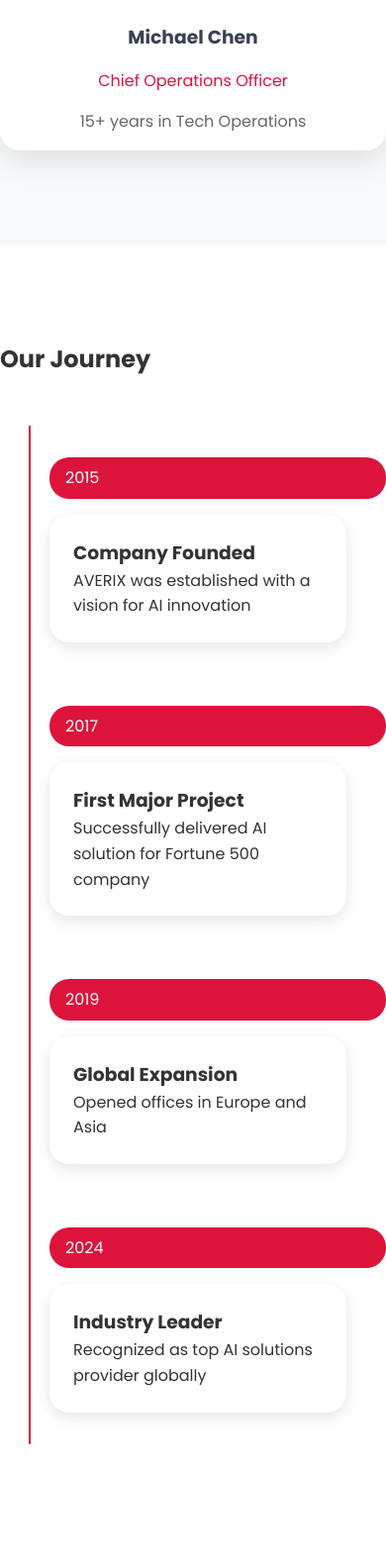
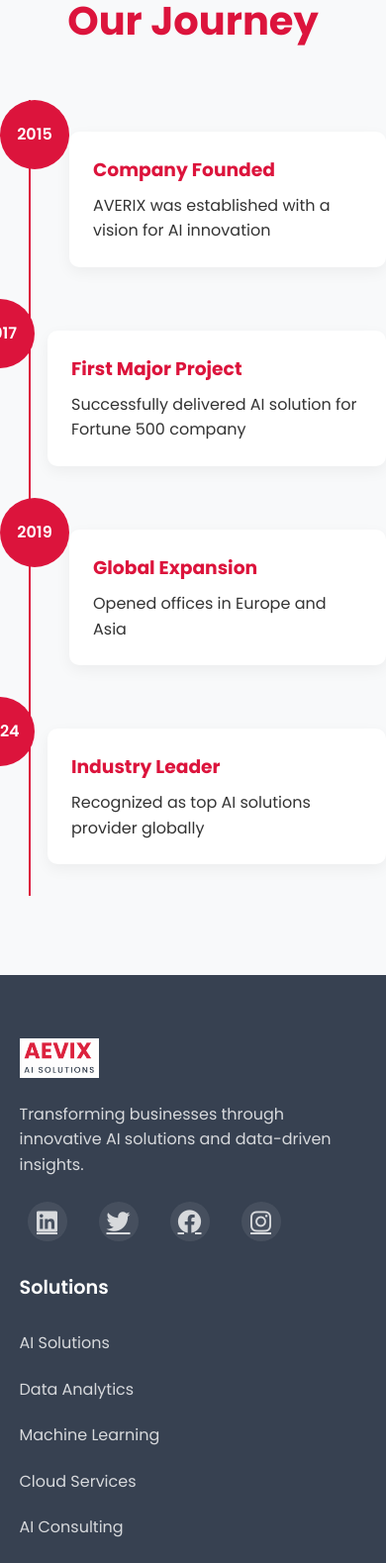
Before and after one commit to Dan-445/AEVIX-DEMO, a PHP site: page /about.html in a window 390 px wide. Shown: the part 4689-6268 px from the top of the page at 99% size. Run offline with PHP 8.4, Linux system fonts and the light colour scheme.

Commit message:
Initial commit: AEVIX website demo

```diff
--- a/css/about.css
+++ b/css/about.css
@@ -1,6 +1,8 @@
 /* Hero Section */
 .hero-section {
-    background: linear-gradient(135deg, var(--gunmetal) 0%, var(--gunmetal-light) 100%);
+    background: linear-gradient(rgba(0, 0, 0, 0.7), rgba(0, 0, 0, 0.7)), url('../images/about/hero-bg.jpg');
+    background-size: cover;
+    background-position: center;
     color: white;
     padding: 8rem 0;
     text-align: center;
@@ -9,14 +11,13 @@
 .hero-section h1 {
     font-size: 3.5rem;
     margin-bottom: 1rem;
-    background: linear-gradient(45deg, #fff, var(--primary-color));
-    -webkit-background-clip: text;
-    -webkit-text-fill-color: transparent;
+    animation: fadeInUp 1s ease;
 }
 
-.subtitle {
-    font-size: 1.2rem;
+.hero-section .subtitle {
+    font-size: 1.5rem;
     opacity: 0.9;
+    animation: fadeInUp 1s ease 0.2s;
 }
 
 /* Story Section */
@@ -119,8 +120,8 @@
 
 /* Team Section */
 .team-section {
-    padding: 6rem 0;
-    background: #f8f9fa;
+    padding: 5rem 0;
+    background: white;
 }
 
 .team-section h2 {
@@ -132,85 +133,121 @@
 
 .team-grid {
     display: grid;
-    grid-template-columns: repeat(auto-fit, minmax(250px, 1fr));
-    gap: 2rem;
-    margin-top: 3rem;
+    grid-template-columns: repeat(3, 1fr);
+    gap: 3rem;
 }
 
 .team-member {
-    background: white;
-    border-radius: 20px;
-    overflow: hidden;
-    box-shadow: 0 10px 30px rgba(0,0,0,0.1);
+    text-align: center;
     transition: transform 0.3s ease;
 }
 
 .team-member:hover {
-    transform: translateY(-5px);
+    transform: translateY(-10px);
 }
 
 .team-member img {
-    width: 100%;
-    height: 300px;
+    width: 200px;
+    height: 200px;
+    border-radius: 50%;
+    margin-bottom: 1.5rem;
     object-fit: cover;
 }
 
 .team-member h3 {
-    margin: 1rem;
-    color: var(--gunmetal);
+    font-size: 1.5rem;
+    margin-bottom: 0.5rem;
 }
 
-.position {
+.team-member .position {
     color: var(--primary-color);
-    margin: 0 1rem;
+    font-weight: 500;
+    margin-bottom: 0.5rem;
 }
 
-.bio {
-    margin: 1rem;
-    color: #666;
+.team-member .bio {
+    color: var(--text-color);
+    font-size: 0.9rem;
 }
 
 /* Timeline Section */
 .timeline-section {
-    padding: 6rem 0;
+    padding: 5rem 0;
+    background: #f8f9fa;
+}
+
+.timeline-section h2 {
+    text-align: center;
+    font-size: 2.5rem;
+    margin-bottom: 3rem;
+    color: var(--primary-color);
 }
 
 .timeline {
     position: relative;
     max-width: 800px;
-    margin: 3rem auto;
+    margin: 0 auto;
 }
 
 .timeline::before {
     content: '';
     position: absolute;
+    width: 2px;
+    background: var(--primary-color);
+    top: 0;
+    bottom: 0;
     left: 50%;
     transform: translateX(-50%);
-    width: 2px;
-    height: 100%;
-    background: var(--primary-color);
 }
 
 .timeline-item {
-    display: flex;
-    justify-content: center;
     padding: 2rem 0;
+    position: relative;
+    width: 50%;
+    animation: fadeInUp 1s ease;
+}
+
+.timeline-item:nth-child(odd) {
+    left: 0;
+    padding-right: 3rem;
+}
+
+.timeline-item:nth-child(even) {
+    left: 50%;
+    padding-left: 3rem;
 }
 
 .year {
+    position: absolute;
+    width: 70px;
+    height: 70px;
     background: var(--primary-color);
+    border-radius: 50%;
     color: white;
-    padding: 0.5rem 1rem;
-    border-radius: 20px;
-    margin: 0 2rem;
+    text-align: center;
+    line-height: 70px;
+    font-weight: 600;
+    top: 0;
+}
+
+.timeline-item:nth-child(odd) .year {
+    right: -35px;
+}
+
+.timeline-item:nth-child(even) .year {
+    left: -35px;
 }
 
 .content {
     background: white;
     padding: 1.5rem;
-    border-radius: 20px;
-    box-shadow: 0 5px 15px rgba(0,0,0,0.1);
-    max-width: 300px;
+    border-radius: 10px;
+    box-shadow: 0 5px 15px rgba(0, 0, 0, 0.05);
+}
+
+.content h3 {
+    color: var(--primary-color);
+    margin-bottom: 0.5rem;
 }
 
 /* Responsive Design */
@@ -242,12 +279,20 @@
     }
 
     .timeline-item {
-        flex-direction: column;
-        margin-left: 50px;
+        width: 100%;
+        padding-left: 70px;
     }
 
-    .year {
-        margin: 0 0 1rem 0;
+    .timeline-item:nth-child(odd) {
+        padding-right: 0;
+    }
+
+    .timeline-item:nth-child(even) {
+        left: 0;
+    }
+
+    .timeline-item .year {
+        left: 0;
     }
 }
 
```
Also changed, not shown: css/case-study.css (+7 -114 lines), readme.md.
